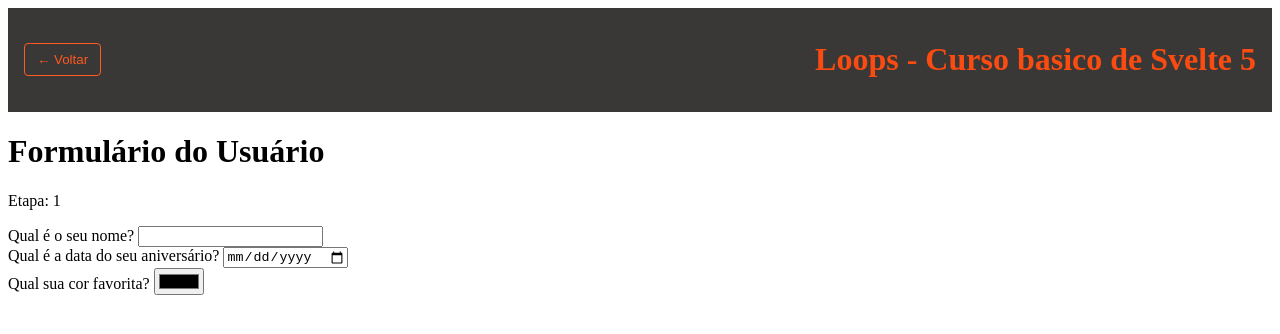
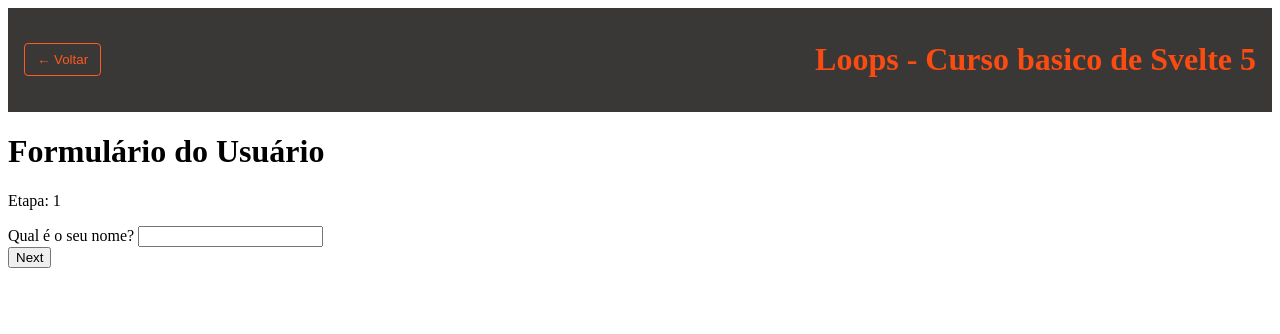
Before and after one commit to Adadezer/svelte5-basics-stolinski, a SvelteKit app: page /loop in a window 1280 px wide. Shown: the top 334 px of the page. Built offline with nearby package versions, Linux system fonts and the light colour scheme.

Commit message:
feat: added button next in form

```diff
--- a/src/routes/loop/+page.svelte
+++ b/src/routes/loop/+page.svelte
@@ -5,14 +5,16 @@
 		{
 			question: 'Qual é o seu nome?',
 			id: 'name',
-			type: 'text'
+			type: 'text',
+			field: 'nome'
 		},
 		{
 			question: 'Qual é a data do seu aniversário?',
 			id: 'birthday',
-			type: 'date'
+			type: 'date',
+			field: 'aniversário'
 		},
-		{ question: 'Qual sua cor favorita?', id: 'color', type: 'color' }
+		{ question: 'Qual sua cor favorita?', id: 'color', type: 'color', field: 'cor' }
 	] as const; // `as const` marca o array como imutável e mantém os tipos LITERAIS.
 	// Sem ele, o TS alarga `id: 'name'` para `id: string`.
 	// Com `as const`, `id` continua sendo exatamente 'name' | 'birthday' | 'color'.
@@ -20,6 +22,15 @@
 	// Extrai, a partir do array, a união dos ids possíveis: 'name' | 'birthday' | 'color'.
 	// (typeof QUESTIONS)[number] = "um item qualquer do array"; ['id'] = pega a chave id desse item.
 	type QuestionId = (typeof QUESTIONS)[number]['id'];
+
+	function nextStep(id: QuestionId, field: string) {
+		if (formState.answers[id]) {
+			formState.step++;
+			formState.error = '';
+		} else {
+			formState.error = `O campo ${field} está vazio. Por favor preencha este campo`;
+		}
+	}
 
 	let formState = $state({
 		// `answers` é um "saco" de respostas indexado pelo id da pergunta.
@@ -35,11 +46,16 @@
 
 	<p>Etapa: {formState.step + 1}</p>
 
-	<!-- `(id)` é a chave (key) do #each: identifica cada item de forma única.
-	     O Svelte passa a rastrear os itens pela identidade (o id), e não pela posição — assim, ao reordenar/remover, ele preserva o elemento e o
-	     estado correto de cada item. Assim como o key em React -->
-	{#each QUESTIONS as { id, question, type } (id)}
-		{@render formStep({ question, id, type })}
+	<!-- - { id, question, type, field }: desestrutura os items do array QUESTIONS para obter as propriedades que eu quero.
+
+      - `(id)` é a chave (key) do #each: identifica cada item de forma única. Assim como o key em React, que pede um id.
+        O Svelte passa a rastrear os itens pela identidade (o id), e não pela posição — assim, ao reordenar/remover, ele preserva o elemento e o
+        estado correto de cada item.
+  -->
+	{#each QUESTIONS as { id, question, type, field }, index (id)}
+		{#if formState.step === index}
+			{@render formStep({ question, id, type, field })}
+		{/if}
 	{/each}
 
 	{#if formState.error}
@@ -48,12 +64,23 @@
 
 	<!-- `id` é tipado como QuestionId ('name' | 'birthday'), então bind:value só aceita
 	     indexar formState.answers com uma chave que realmente existe. -->
-	{#snippet formStep({ question, id, type }: { type: string; question: string; id: QuestionId })}
+	{#snippet formStep({
+		question,
+		id,
+		type,
+		field
+	}: {
+		type: string;
+		question: string;
+		id: QuestionId;
+		field: string;
+	})}
 		<article>
 			<div>
 				<label for={id}>{question}</label>
 				<input {type} {id} bind:value={formState.answers[id]} />
 			</div>
+			<button onclick={() => nextStep(id, field)}>Next</button>
 		</article>
 	{/snippet}
 </main>
```
